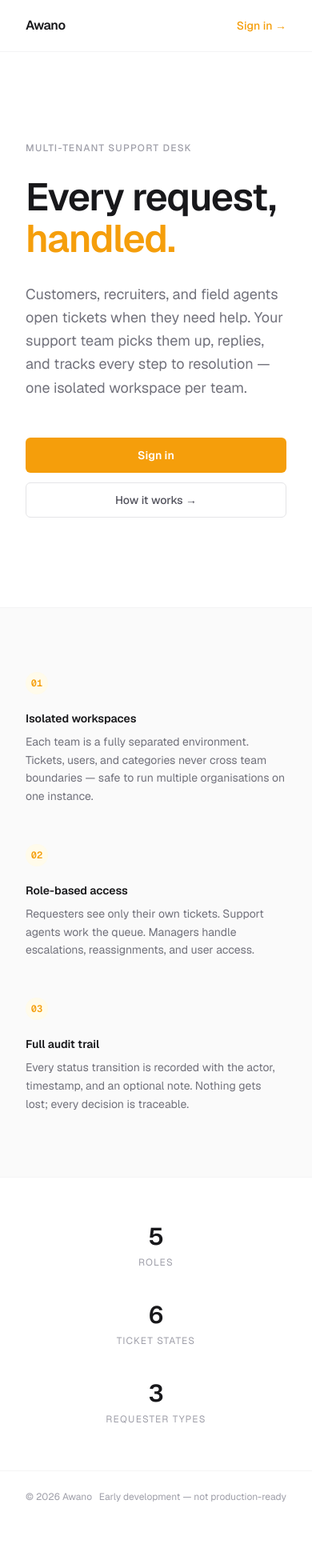
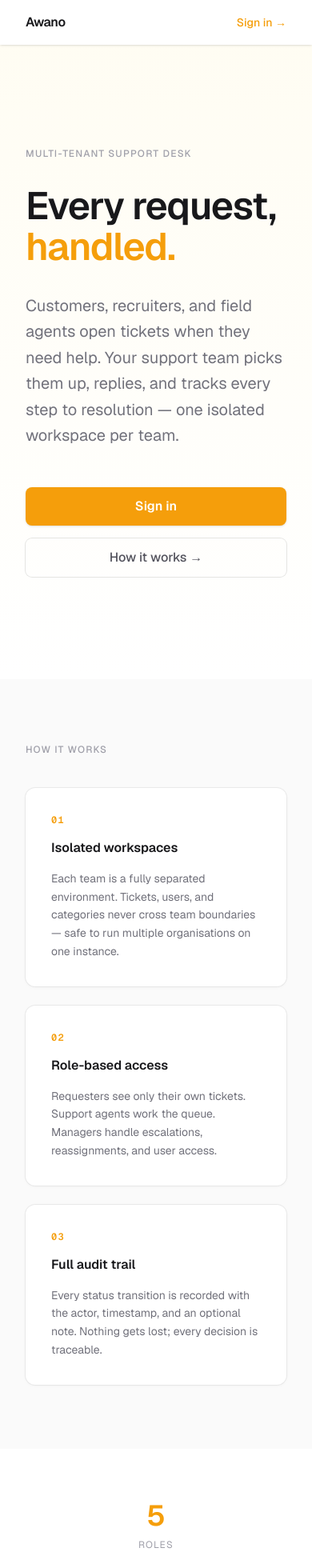
Before and after one commit to chairulakmal/awano, a Next.js app: page / in a window 390 px wide. Shown: the top 1960 px of the page at 80% size. Before the commit the page ends 1903 px from the top, so only its background shows below. Built offline with nearby package versions, Linux system fonts and the light colour scheme.

Commit message:
fix: improve border lines design with focus rings

```diff
--- a/src/app/globals.css
+++ b/src/app/globals.css
@@ -14,15 +14,64 @@
   --color-primary-hover: #d97706;
 }
 
-@media (prefers-color-scheme: dark) {
-  :root {
-    --background: #0a0a0a;
-    --foreground: #ededed;
-  }
-}
-
 body {
   background: var(--background);
   color: var(--foreground);
   font-family: Arial, Helvetica, sans-serif;
 }
+
+/* ─── Shared border / ring styles ─────────────────────────────────────────── */
+
+/*
+ * .ring-subtle  — replaces bare border-zinc-200 on cards, panels, and modals.
+ *   Semi-transparent so it reads naturally on any background tone.
+ */
+.ring-subtle {
+  box-shadow: 0 0 0 1px rgba(0, 0, 0, 0.06);
+}
+
+/*
+ * .ring-input   — form fields at rest.
+ */
+.ring-input {
+  box-shadow: 0 0 0 1px rgba(0, 0, 0, 0.12);
+}
+
+/*
+ * .ring-input:focus  — focused field gets the primary ring.
+ *   Pair with outline-none in JSX.
+ */
+.ring-input:focus {
+  box-shadow: 0 0 0 2px var(--color-primary);
+}
+
+/*
+ * .ring-ghost   — ghost/secondary button border at rest.
+ */
+.ring-ghost {
+  box-shadow: 0 0 0 1px rgba(0, 0, 0, 0.10);
+}
+
+.ring-ghost:hover {
+  box-shadow: 0 0 0 1px rgba(0, 0, 0, 0.18);
+}
+
+/* ─── Card shadows ────────────────────────────────────────────────────────── */
+
+/*
+ * .shadow-card  — subtle lift for white cards on light backgrounds.
+ */
+.shadow-card {
+  box-shadow:
+    0 0 0 1px rgba(0, 0, 0, 0.06),
+    0 1px 4px rgba(0, 0, 0, 0.04);
+}
+
+/*
+ * .shadow-panel — stronger lift for floating panels (login card, modals).
+ */
+.shadow-panel {
+  box-shadow:
+    0 0 0 1px rgba(0, 0, 0, 0.06),
+    0 4px 24px rgba(0, 0, 0, 0.07);
+}
--- a/src/app/login/LoginForm.tsx
+++ b/src/app/login/LoginForm.tsx
@@ -7,7 +7,7 @@ export function LoginForm({ defaultTeam }: { defaultTeam?: string }) {
   const [error, formAction, pending] = useActionState(loginAction, null);
 
   return (
-    <form action={formAction} className="flex flex-col gap-4">
+    <form action={formAction} className="flex flex-col gap-5">
       <div className="flex flex-col gap-1.5">
         <label htmlFor="team" className="text-sm font-medium text-zinc-700">
           Team
@@ -19,7 +19,7 @@ export function LoginForm({ defaultTeam }: { defaultTeam?: string }) {
           defaultValue={defaultTeam}
           placeholder="your-team-slug"
           autoComplete="organization"
-          className="rounded-md border border-zinc-300 px-3 py-2 text-sm text-zinc-900 placeholder:text-zinc-400 outline-none focus:border-primary focus:ring-2 focus:ring-amber-100 transition"
+          className="w-full rounded-lg ring-input px-3.5 py-2.5 text-sm text-zinc-900 placeholder:text-zinc-400 outline-none transition"
         />
       </div>
 
@@ -33,7 +33,7 @@ export function LoginForm({ defaultTeam }: { defaultTeam?: string }) {
           type="email"
           required
           autoComplete="email"
-          className="rounded-md border border-zinc-300 px-3 py-2 text-sm text-zinc-900 placeholder:text-zinc-400 outline-none focus:border-primary focus:ring-2 focus:ring-amber-100 transition"
+          className="w-full rounded-lg ring-input px-3.5 py-2.5 text-sm text-zinc-900 placeholder:text-zinc-400 outline-none transition"
         />
       </div>
 
@@ -47,12 +47,12 @@ export function LoginForm({ defaultTeam }: { defaultTeam?: string }) {
           type="password"
           required
           autoComplete="current-password"
-          className="rounded-md border border-zinc-300 px-3 py-2 text-sm text-zinc-900 outline-none focus:border-primary focus:ring-2 focus:ring-amber-100 transition"
+          className="w-full rounded-lg border border-zinc-300 px-3.5 py-2.5 text-sm text-zinc-900 outline-none focus:border-primary focus:ring-3 focus:ring-amber-100 transition"
         />
       </div>
 
       {error && (
-        <p className="rounded-md bg-red-50 px-3 py-2 text-sm text-red-600">
+        <p className="rounded-lg bg-red-50 border border-red-100 px-3.5 py-2.5 text-sm text-red-600">
           {error}
         </p>
       )}
@@ -60,7 +60,7 @@ export function LoginForm({ defaultTeam }: { defaultTeam?: string }) {
       <button
         type="submit"
         disabled={pending}
-        className="mt-1 rounded-md bg-primary px-4 py-2 text-sm font-semibold text-white transition-colors hover:bg-primary-hover disabled:cursor-not-allowed disabled:opacity-50"
+        className="mt-1 w-full h-12 rounded-lg bg-primary text-white text-base font-semibold hover:bg-primary-hover transition-colors shadow-sm disabled:cursor-not-allowed disabled:opacity-50"
       >
         {pending ? "Signing in…" : "Sign in"}
       </button>
--- a/src/app/login/page.tsx
+++ b/src/app/login/page.tsx
@@ -10,16 +10,19 @@ export default async function LoginPage({
   return (
     <div className="flex min-h-screen items-center justify-center bg-zinc-50 px-4">
       <div className="w-full max-w-sm">
-        <div className="mb-8 text-center">
-          <h1 className="text-2xl font-semibold tracking-tight text-zinc-900">
-            Awano
-          </h1>
-          <p className="mt-1.5 text-sm text-zinc-500">
-            Sign in to your team workspace.
-          </p>
-        </div>
+        <div className="rounded-2xl bg-white p-10 shadow-panel">
+          <div className="mb-8">
+            <div className="flex items-center justify-center w-10 h-10 rounded-xl bg-primary mb-6 mx-auto">
+              <span className="text-white font-bold text-base select-none">A</span>
+            </div>
+            <h1 className="text-xl font-semibold tracking-tight text-zinc-900 text-center">
+              Sign in to Awano
+            </h1>
+            <p className="mt-1.5 text-sm text-zinc-500 text-center">
+              Enter your team workspace credentials.
+            </p>
+          </div>
 
-        <div className="rounded-xl border border-zinc-200 bg-white p-8 shadow-sm">
           <LoginForm defaultTeam={team} />
         </div>
       </div>
--- a/src/app/page.tsx
+++ b/src/app/page.tsx
@@ -28,7 +28,7 @@ export default function Home() {
   return (
     <div className="flex-1 flex flex-col bg-white text-zinc-900 font-sans">
       {/* Nav */}
-      <nav className="flex items-center justify-between px-8 py-5 border-b border-zinc-100">
+      <nav className="sticky top-0 z-10 flex items-center justify-between px-8 py-4 bg-white/95 backdrop-blur-sm shadow-sm">
         <span className="text-base font-semibold tracking-tight">Awano</span>
         <Link
           href="/login"
@@ -39,65 +39,77 @@ export default function Home() {
       </nav>
 
       {/* Hero */}
-      <section className="w-full max-w-5xl mx-auto px-8 py-28">
-        <p className="text-xs uppercase tracking-widest text-zinc-400 font-medium mb-7">
+      <section className="w-full bg-gradient-to-b from-amber-50/60 to-white">
+        <div className="max-w-5xl mx-auto px-8 py-32">
+          <p className="text-xs uppercase tracking-widest text-zinc-400 font-medium mb-8">
             Multi-tenant support desk
           </p>
 
-        <h1 className="text-5xl sm:text-6xl font-semibold tracking-tight leading-[1.08] mb-7 max-w-2xl">
+          <h1 className="text-5xl sm:text-6xl lg:text-7xl font-semibold tracking-tight leading-[1.06] mb-8 max-w-3xl">
             Every request,{" "}
             <span className="text-primary">handled.</span>
           </h1>
 
-        <p className="text-lg text-zinc-500 max-w-xl leading-relaxed mb-12">
+          <p className="text-xl text-zinc-500 max-w-xl leading-relaxed mb-12">
             Customers, recruiters, and field agents open tickets when they need
-          help. Your support team picks them up, replies, and tracks every step
-          to resolution — one isolated workspace per team.
+            help. Your support team picks them up, replies, and tracks every
+            step to resolution — one isolated workspace per team.
           </p>
 
-        <div className="flex flex-col sm:flex-row gap-3">
+          <div className="flex flex-col sm:flex-row gap-4">
             <Link
               href="/login"
-            className="inline-flex items-center justify-center h-11 px-6 rounded-md bg-primary text-white text-sm font-semibold hover:bg-primary-hover transition-colors"
+              className="inline-flex items-center justify-center h-12 px-8 rounded-lg bg-primary text-white text-base font-semibold hover:bg-primary-hover transition-colors shadow-sm"
             >
               Sign in
             </Link>
             <a
               href="#how-it-works"
-            className="inline-flex items-center justify-center h-11 px-6 rounded-md border border-zinc-200 text-sm font-medium text-zinc-600 hover:border-zinc-300 hover:text-zinc-900 transition-colors"
+              className="inline-flex items-center justify-center h-12 px-8 rounded-lg ring-ghost text-base font-medium text-zinc-600 hover:text-zinc-900 transition-colors"
             >
               How it works →
             </a>
           </div>
+        </div>
       </section>
 
       {/* Features */}
-      <section id="how-it-works" className="bg-zinc-50 border-y border-zinc-100">
-        <div className="max-w-5xl mx-auto px-8 py-20 grid grid-cols-1 sm:grid-cols-3 gap-12">
+      <section id="how-it-works" className="bg-zinc-50">
+        <div className="max-w-5xl mx-auto px-8 py-20">
+          <p className="text-xs uppercase tracking-widest text-zinc-400 font-medium mb-10">
+            How it works
+          </p>
+          <div className="grid grid-cols-1 sm:grid-cols-3 gap-6">
             {FEATURES.map(({ n, title, body }) => (
-            <div key={n}>
-              <span className="inline-flex items-center justify-center w-7 h-7 rounded-full bg-amber-50 text-primary text-xs font-semibold font-mono mb-5">
+              <div
+                key={n}
+                className="bg-white rounded-xl p-8 flex flex-col gap-4 shadow-card"
+              >
+                <span className="font-mono text-xs font-semibold text-primary tracking-widest">
                   {n}
                 </span>
-              <h3 className="text-sm font-semibold text-zinc-900 mb-2">
+                <h3 className="text-base font-semibold text-zinc-900 leading-snug">
                   {title}
                 </h3>
                 <p className="text-sm text-zinc-500 leading-relaxed">{body}</p>
               </div>
             ))}
           </div>
+        </div>
       </section>
 
       {/* Stats */}
-      <section className="border-b border-zinc-100">
-        <div className="max-w-5xl mx-auto px-8 py-14 flex flex-col sm:flex-row items-center justify-center gap-10 sm:gap-0 sm:divide-x sm:divide-zinc-200">
+      <section>
+        <div className="max-w-5xl mx-auto px-8 py-16 flex flex-col sm:flex-row items-center justify-center gap-10 sm:gap-0 sm:divide-x sm:divide-zinc-100">
           {STATS.map(({ value, label }) => (
             <div
               key={label}
-              className="flex flex-col items-center sm:px-14 text-center"
+              className="flex flex-col items-center sm:px-16 text-center"
             >
-              <span className="text-3xl font-semibold text-zinc-900">{value}</span>
-              <span className="text-xs text-zinc-400 mt-1.5 uppercase tracking-widest">
+              <span className="text-4xl font-semibold text-primary tabular-nums">
+                {value}
+              </span>
+              <span className="text-xs text-zinc-400 mt-2 uppercase tracking-widest">
                 {label}
               </span>
             </div>
@@ -106,9 +118,9 @@ export default function Home() {
       </section>
 
       {/* Footer */}
-      <footer className="px-8 py-6">
+      <footer className="border-t border-zinc-100 px-8 py-7">
         <div className="max-w-5xl mx-auto flex items-center justify-between text-xs text-zinc-400">
-          <span>© {new Date().getFullYear()} Awano</span>
+          <span className="font-medium text-zinc-500">Awano</span>
           <span>Early development — not production-ready</span>
         </div>
       </footer>
```
Also changed, not shown: 1 other file (tests, documents, lock files or other folders). Lines whose indentation alone changed are shown as unchanged.
